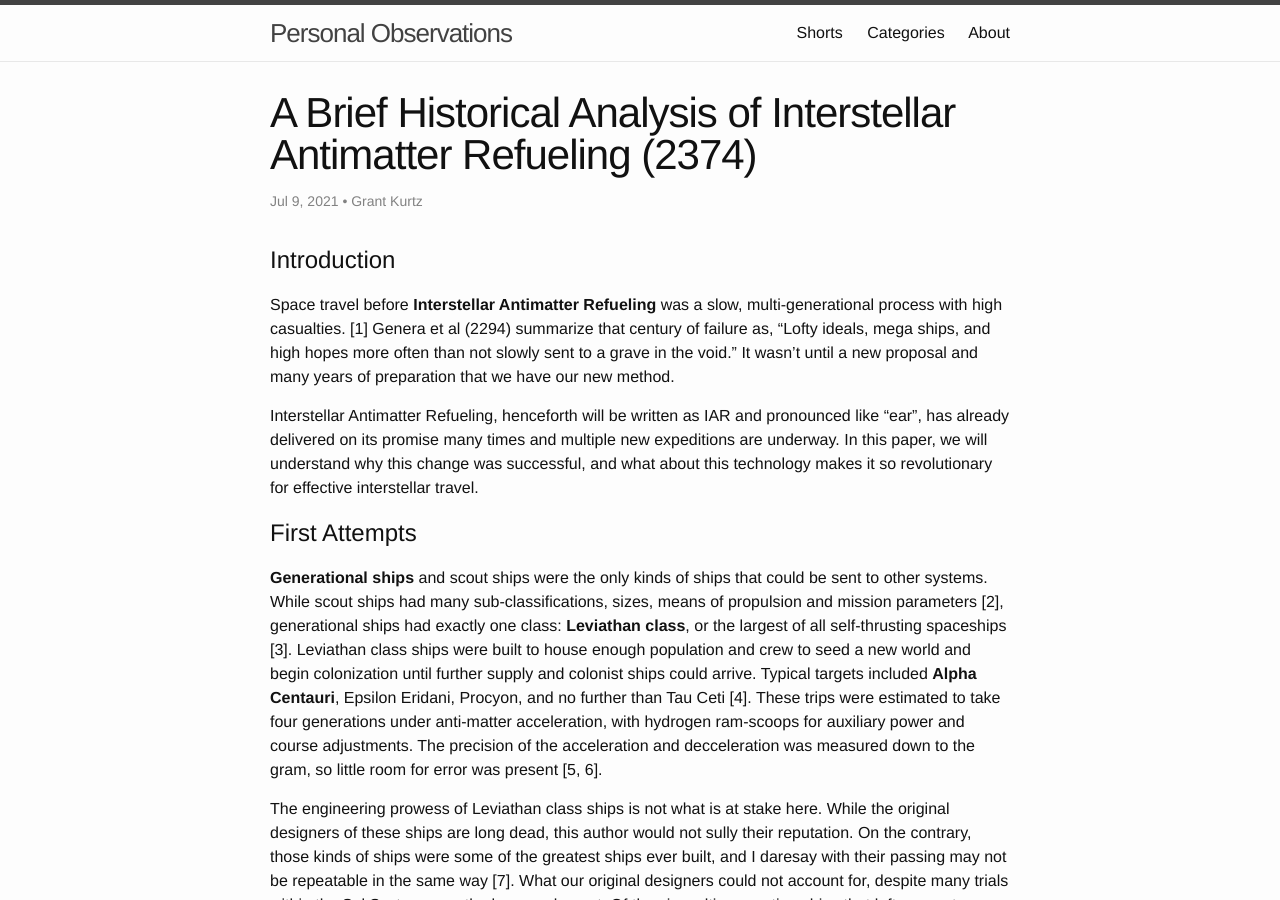
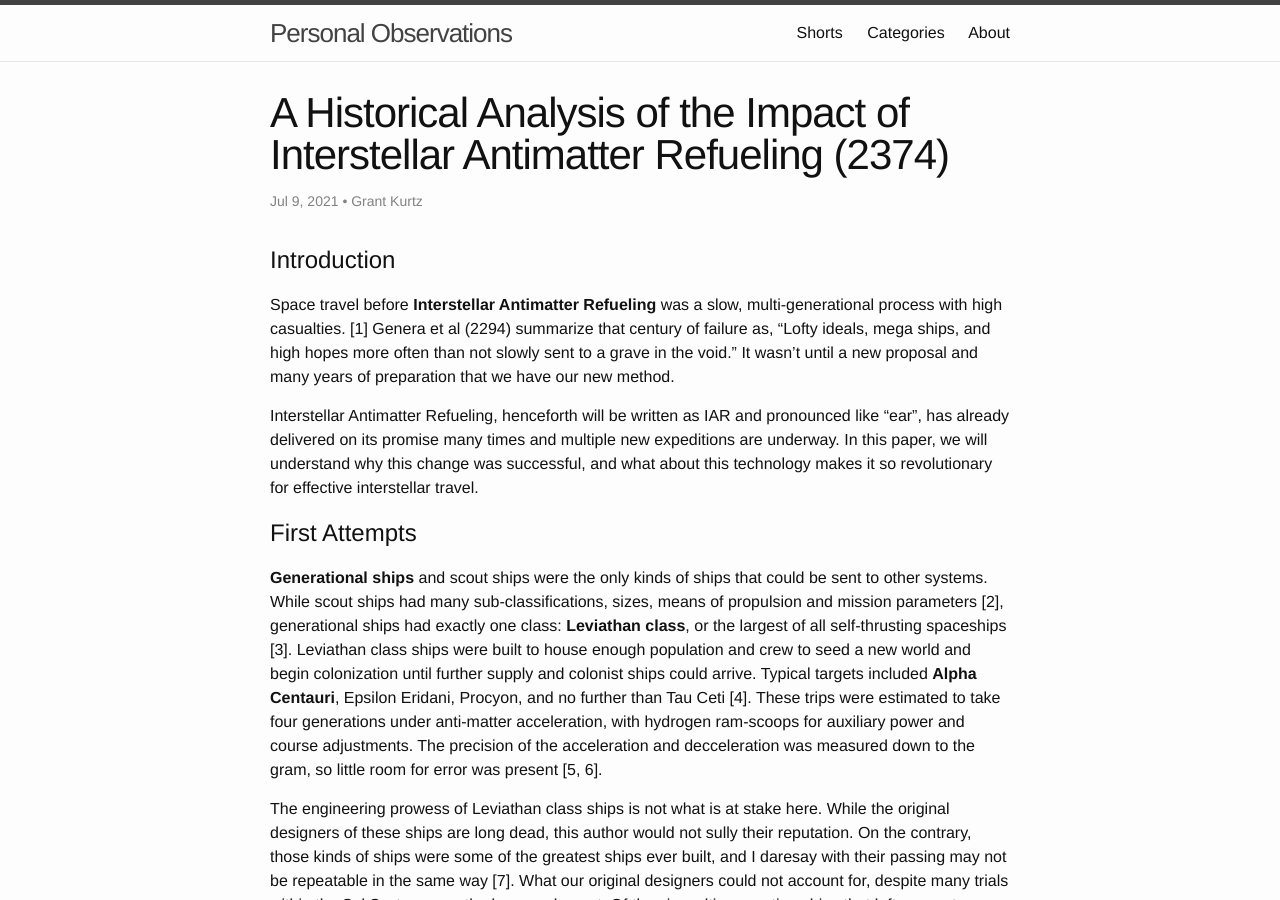
Before and after one commit to grnt426/grnt426.github.io, a Jekyll site: the page built from _posts/2021-07-09-historical-interstellar-travel.markdown, in a window 1280 px wide and 900 px high. Built offline with Jekyll 4.4.1, drawn with Linux system fonts in a browser that asks for light colours.

Commit message:
Changed title of Historical Interstellar Travel, added section header for Afterword.

```diff
--- a/_posts/2021-07-09-historical-interstellar-travel.markdown
+++ b/_posts/2021-07-09-historical-interstellar-travel.markdown
@@ -1,6 +1,6 @@
 ---
 layout: post
-title:  "A Brief Historical Analysis of Interstellar Antimatter Refueling (2374)"
+title:  "A Historical Analysis of the Impact of Interstellar Antimatter Refueling (2374)"
 date:   2021-07-09
 categories: short story scifi science
 ---
```
Also changed, not shown: other parts of _posts/2021-07-09-historical-interstellar-travel.markdown (+3 -0 lines).
